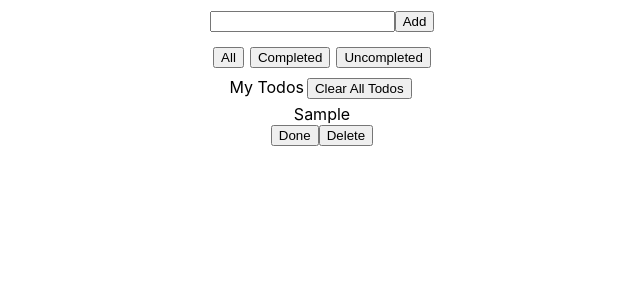
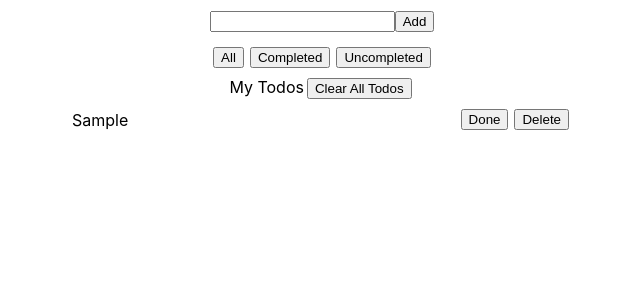
Before and after one commit to cwc329/react-todolist, a React (Create React App) app: page / in a window 1280 px wide. Both pictures are taken after typing "Sample" into the empty fields and a click on the button "Add". Shown: the top 300 px of the page, without its empty margins (318-958 px from the left). Built offline with nearby package versions, Linux system fonts and the light colour scheme.

Commit message:
added some css settings from styled-components

```diff
--- a/src/App.js
+++ b/src/App.js
@@ -1,19 +1,24 @@
 import './App.css';
 import styled from 'styled-components';
-import { useState, useEffect, useRef, createContext } from 'react';
+import { useState, useEffect, useRef} from 'react';
 import Form from './components/Form';
-import Todos from './components/Todos';
+import { Todos, Button} from './components/Todos';
 
 const AppWrapper = styled.div`
   max-width: 1920px;
   margin: 0 auto;
+  display: flex;
+  flex-direction: column;
+  justify-content: center;
+  align-item: center;
 `
 
-const Button = styled.button`
-  margin: 5px 3px;
+const TodosWrapper = styled.div`
+  width: 500px;
+  margin: 0 auto;
+  display: flex;
+  flex-direction: column;
 `
-
-const StyleContext = createContext(Button);
 
 function App() {
   const [todos, setTodos] = useState([]);
@@ -98,7 +103,6 @@ function App() {
   }, []);
 
   return (
-    <StyleContext.Provider>
     <AppWrapper className="App">
       <Form handlers={handlers} inputsContent={inputs.content}/>
       <div className="filters">
@@ -106,7 +110,7 @@ function App() {
         <Button className="filters__completedBtn" data-filter={true} onClick={handlers.filtersChange}>Completed</Button>
         <Button className="filters__uncompletedBtn" data-filter={false} onClick={handlers.filtersChange}>Uncompleted</Button>
       </div>
-        <div className="todos">
+      <TodosWrapper className="todos">
         <div className="todos__header">
           <span className="todos__header__title">My Todos</span>
           <Button className="todos__header__clearAllBtn" onClick={handlers.clearAll}>Clear All Todos</Button>
@@ -120,12 +124,11 @@ function App() {
                   ? todo.isCompleted : !todo.isCompleted
             })
             .map( todo => {
-                return <Todos StyleContext={StyleContext} todo={todo} key={todo.id} handlers={handlers} />
+              return <Todos todo={todo} key={todo.id} handlers={handlers} />
             })
         }
-        </div>
+      </TodosWrapper>
     </AppWrapper>
-    </StyleContext.Provider>
   );
 }
 
--- a/src/components/Todos.js
+++ b/src/components/Todos.js
@@ -2,24 +2,33 @@ import { useContext } from 'react';
 import styled, { css } from 'styled-components';
 
 const TodoCard = styled.div`
-  text-decoration: ${props => props.isCompleted ? 'line-through' : 'none'}
+  text-decoration: ${props => props.isCompleted ? 'line-through' : 'none'};
+  max-width: 500px;
+  display: flex;
+  justify-content: space-between;
+  align-items: center;
 `
 
-export default function Todos({StyleContext, todo, handlers}) {
-  const Button = useContext(StyleContext);
+const Button = styled.button`
+  margin: 5px 3px;
+`
+
+function Todos({StyleContext, todo, handlers}) {
   return(
     <TodoCard className="todo__card" data-id={todo.id} isCompleted={todo.isCompleted}>
       <div className="todo__card__content">
         {todo.content}
       </div>
       <div className="todo__card__controls">
-        <button className="todo__card__controls__statusBtn" onClick={handlers.changeStatus}>
+        <Button className="todo__card__controls__statusBtn" onClick={handlers.changeStatus}>
           {(!todo.isCompleted && 'Done') || (todo.isCompleted && 'Undone')}
-        </button>
-        <button className="todo__card__controls__deleteBtn" onClick={handlers.deleteTodo}>
+        </Button>
+        <Button className="todo__card__controls__deleteBtn" onClick={handlers.deleteTodo}>
           Delete
-        </button>
+        </Button>
       </div>
     </TodoCard>
   )
 }
+
+export {Todos, Button};
```
Lines whose indentation alone changed are shown as unchanged.
